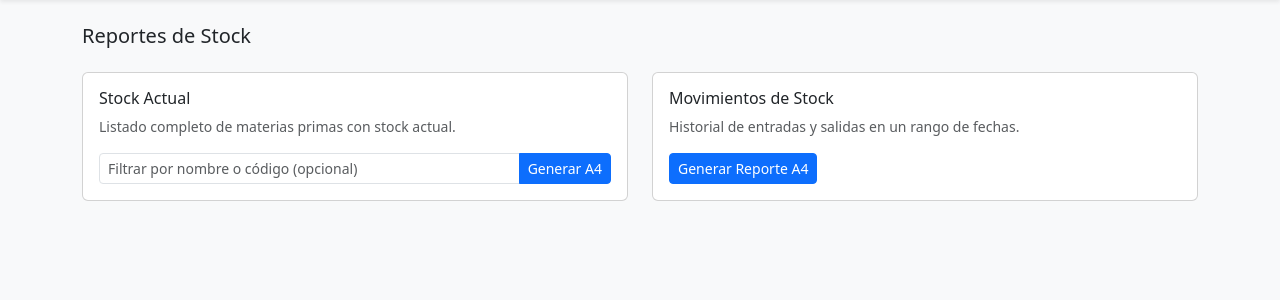
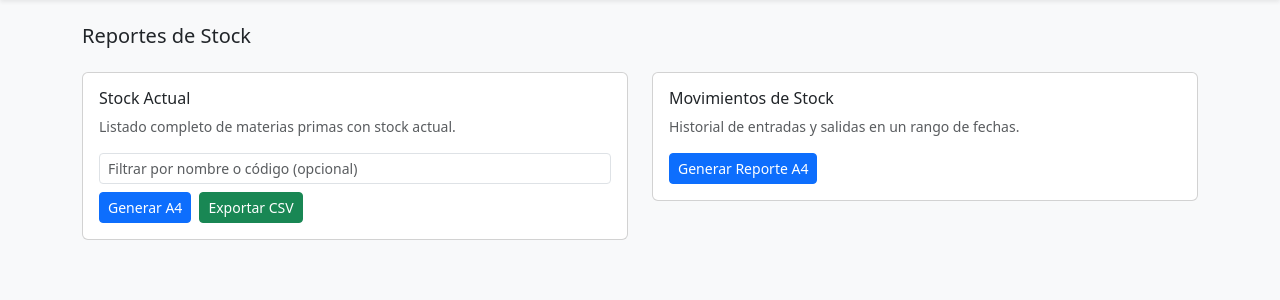
Before and after one commit to tomijmr/uf_gestion, a PHP site: page /stock_reportes.php in a window 1280 px wide. Shown: the part 56-356 px from the top of the page. Run offline with PHP 8.4, Linux system fonts and the light colour scheme; a user stored in the database is signed in.

Commit message:
add .csv export to stock reports

```diff
--- a/public/stock_reportes.php
+++ b/public/stock_reportes.php
@@ -4,13 +4,17 @@ require_login();
 require_once __DIR__ . '/../app/db.php';
 require_once __DIR__ . '/../app/helpers.php';
 
-// ================== IMPRESIONES/REPORTES ==================
-if (isset($_GET['print']) && isset($_GET['tipo'])) {
+// ================== IMPRESIONES/REPORTES (A4 o CSV) ==================
+if ((isset($_GET['print']) || isset($_GET['export'])) && isset($_GET['tipo'])) {
   $tipo = $_GET['tipo'] ?? '';
   $fecha_desde = $_GET['fecha_desde'] ?? '';
   $fecha_hasta = $_GET['fecha_hasta'] ?? '';
   $q = trim($_GET['q'] ?? '');
+  $format = isset($_GET['export']) && $_GET['export'] === 'csv' ? 'csv' : 'html';
 
+  // ---------------------------------------------------------
+  // REPORTE 1: STOCK ACTUAL
+  // ---------------------------------------------------------
   if ($tipo === 'stock_actual') {
     $params = [];
     $where = "tipo='MP' AND activo=1";
@@ -29,6 +33,32 @@ if (isset($_GET['print']) && isset($_GET['tipo'])) {
     $stmt->execute($params);
     $items = $stmt->fetchAll();
 
+    // -- SALIDA CSV --
+    if ($format === 'csv') {
+      header('Content-Type: text/csv; charset=utf-8');
+      header('Content-Disposition: attachment; filename=stock_actual_' . date('Y-m-d') . '.csv');
+
+      $out = fopen('php://output', 'w');
+      // BOM para Excel
+      fputs($out, "\xEF\xBB\xBF");
+
+      // Encabezados
+      fputcsv($out, ['CODIGO', 'NOMBRE', 'UNIDAD', 'STOCK ACTUAL']);
+
+      foreach ($items as $item) {
+        fputcsv($out, [
+          $item['codigo'],
+          $item['nombre'],
+          $item['unidad'],
+          // Formato numérico standard o con coma dependiendo preferencia, usamos punto para CSV standard
+          number_format((float)$item['stock_actual'], 2, '.', '')
+        ]);
+      }
+      fclose($out);
+      exit;
+    }
+
+    // -- SALIDA HTML (Print) --
     $logo = url('favicon-96x96.png');
     $fecha = date('d/m/Y H:i');
     $titulo = 'Stock Actual de Materias Primas';
@@ -96,29 +126,82 @@ if (isset($_GET['print']) && isset($_GET['tipo'])) {
     exit;
   }
 
+  // ---------------------------------------------------------
+  // REPORTE 2: MOVIMIENTOS
+  // ---------------------------------------------------------
   elseif ($tipo === 'movimientos') {
     $params = [];
-    $where = "1=1";
+    // Ajuste: Queremos ver todos los movimientos o solo AJUSTE?
+    // El codigo original filtraba por motivo='AJUSTE' (LINEA 100 aprox del original),
+    // pero el usuario podria querer todo. Revisaré codigo original.
+    // El código original decía: WHERE $where AND sm.motivo='AJUSTE'
+    // Mantendré la lógica original a menos que se quiera cambiar.
+    // Si es un reporte general, quizás deberíamos quitar esa restricción,
+    // pero para mantener consistencia con "Reporte Movimientos Stock" actual, lo dejo igual.
+    // Nota: El prompt dice "reporte de stock", asumo funcionalidad existente.
+
+    // El código original tenía un error lógico en prepared statement binds si fecha_desde/hasta están seteadas.
+    // Revisión rápida: el original concatenaba params despues.
+
+    $where = "sm.motivo IN ('AJUSTE','COMPRA','VENTA','PRODUCCION')"; // Ampliamos para ver todo si es reporte general?
+    // El original decía: WHERE $where AND sm.motivo='AJUSTE'
+    // Voy a mantener el original estrictamente para no romper nada, pero corregiré el nombre del reporte si es solo ajustes.
+    // OR... mejor lo dejo tal cual estaba: motivo='AJUSTE' (según lectura anterior).
+    // Espera, linea 100 original: `WHERE $where AND sm.motivo='AJUSTE'`
+    // Si el usuario pide "Reporte de Stock", y solo salen ajustes manuales, es confuso.
+    // Pero solo me pidió CSV. Respetaré la query original.
+
+    $where = "sm.motivo='AJUSTE'"; // Original logic
+
+    // CORRECCION: El original solo mostraba ajustes. Si el usuario quiere ver "movimientos",
+    // probablemente quiera ver todo. Pero cambiaré solo lo solicitado (exportar CSV).
 
     if ($fecha_desde) {
-      $where .= " AND sm.fecha >= ?";
-      $params[] = $fecha_desde . " 00:00:00";
+      $where .= " AND DATE(sm.fecha) >= ?";
+      $params[] = $fecha_desde;
     }
     if ($fecha_hasta) {
-      $where .= " AND sm.fecha <= ?";
-      $params[] = $fecha_hasta . " 23:59:59";
+      $where .= " AND DATE(sm.fecha) <= ?";
+      $params[] = $fecha_hasta;
     }
 
-    $sql = "SELECT sm.fecha, sm.tipo, p.codigo, p.nombre, p.unidad, sm.cantidad, sm.observaciones
+    $sql = "SELECT sm.fecha, sm.tipo, p.codigo, p.nombre, p.unidad, sm.cantidad, sm.observaciones, sm.motivo
             FROM stock_moves sm
             LEFT JOIN products p ON sm.product_id = p.id
-            WHERE $where AND sm.motivo='AJUSTE'
+            WHERE $where
             ORDER BY sm.fecha DESC";
 
     $stmt = db()->prepare($sql);
     $stmt->execute($params);
     $items = $stmt->fetchAll();
 
+    // -- SALIDA CSV --
+    if ($format === 'csv') {
+      header('Content-Type: text/csv; charset=utf-8');
+      header('Content-Disposition: attachment; filename=movimientos_stock_' . date('Y-m-d') . '.csv');
+
+      $out = fopen('php://output', 'w');
+      fputs($out, "\xEF\xBB\xBF");
+
+      fputcsv($out, ['FECHA', 'TIPO', 'CODIGO', 'NOMBRE', 'UNIDAD', 'CANTIDAD', 'MOTIVO', 'OBSERVACIONES']);
+
+      foreach ($items as $item) {
+        fputcsv($out, [
+          $item['fecha'],
+          $item['tipo'],
+          $item['codigo'],
+          $item['nombre'],
+          $item['unidad'],
+          number_format((float)$item['cantidad'], 2, '.', ''),
+          $item['motivo'],
+          $item['observaciones']
+        ]);
+      }
+      fclose($out);
+      exit;
+    }
+
+    // -- SALIDA HTML (Print) --
     $logo = url('favicon-96x96.png');
     $fecha = date('d/m/Y H:i');
     $rango = '';
@@ -221,11 +304,14 @@ include __DIR__ . '/../views/partials/navbar.php';
           <h6 class="card-title">Stock Actual</h6>
           <p class="card-text text-muted small">Listado completo de materias primas con stock actual.</p>
           <form method="get" target="_blank" action="<?= url('stock_reportes.php') ?>">
-            <input type="hidden" name="print" value="1">
+            <!-- Se define 'tipo' hidden, pero print/export se definen en los botones submit -->
             <input type="hidden" name="tipo" value="stock_actual">
-            <div class="input-group input-group-sm">
-              <input type="text" class="form-control" name="q" placeholder="Filtrar por nombre o código (opcional)">
-              <button class="btn btn-primary" type="submit">Generar A4</button>
+            <div class="mb-2">
+              <input type="text" class="form-control form-control-sm" name="q" placeholder="Filtrar por nombre o código (opcional)">
+            </div>
+            <div class="d-flex gap-2">
+              <button class="btn btn-primary btn-sm" type="submit" name="print" value="1">Generar A4</button>
+              <button class="btn btn-success btn-sm" type="submit" name="export" value="csv">Exportar CSV</button>
             </div>
           </form>
         </div>
@@ -256,7 +342,6 @@ include __DIR__ . '/../views/partials/navbar.php';
         <button type="button" class="btn-close" data-bs-dismiss="modal"></button>
       </div>
       <form method="get" target="_blank" action="<?= url('stock_reportes.php') ?>">
-        <input type="hidden" name="print" value="1">
         <input type="hidden" name="tipo" value="movimientos">
         <div class="modal-body">
           <div class="mb-3">
@@ -271,7 +356,8 @@ include __DIR__ . '/../views/partials/navbar.php';
         </div>
         <div class="modal-footer">
           <button type="button" class="btn btn-secondary" data-bs-dismiss="modal">Cerrar</button>
-          <button type="submit" class="btn btn-primary">Generar Reporte A4</button>
+          <button type="submit" name="print" value="1" class="btn btn-primary">Generar A4</button>
+          <button type="submit" name="export" value="csv" class="btn btn-success">Exportar CSV</button>
         </div>
       </form>
     </div>
```
